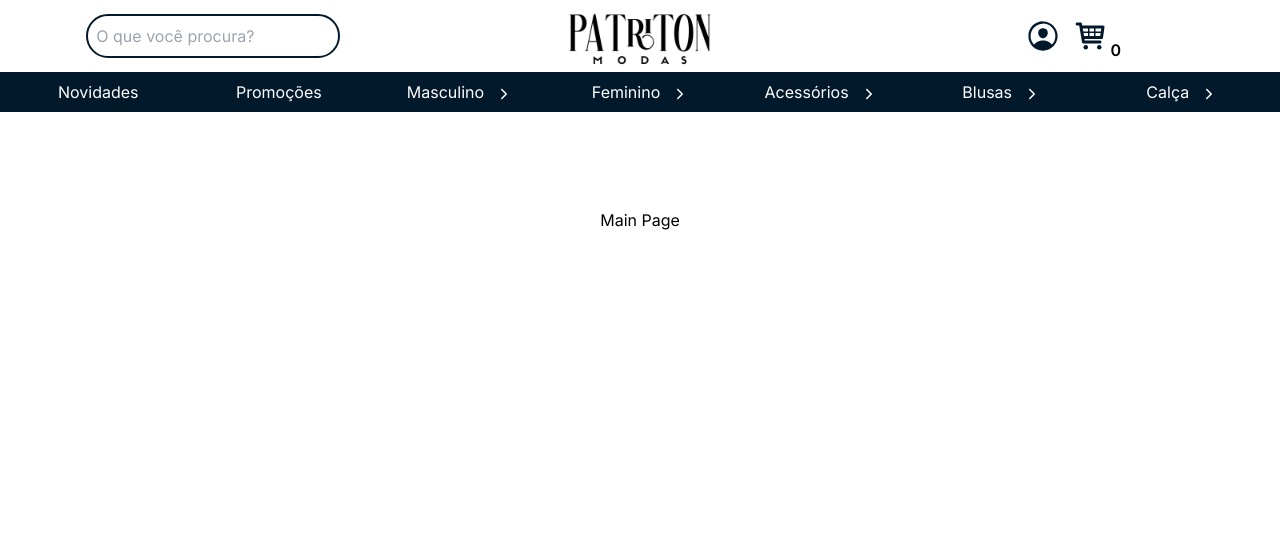
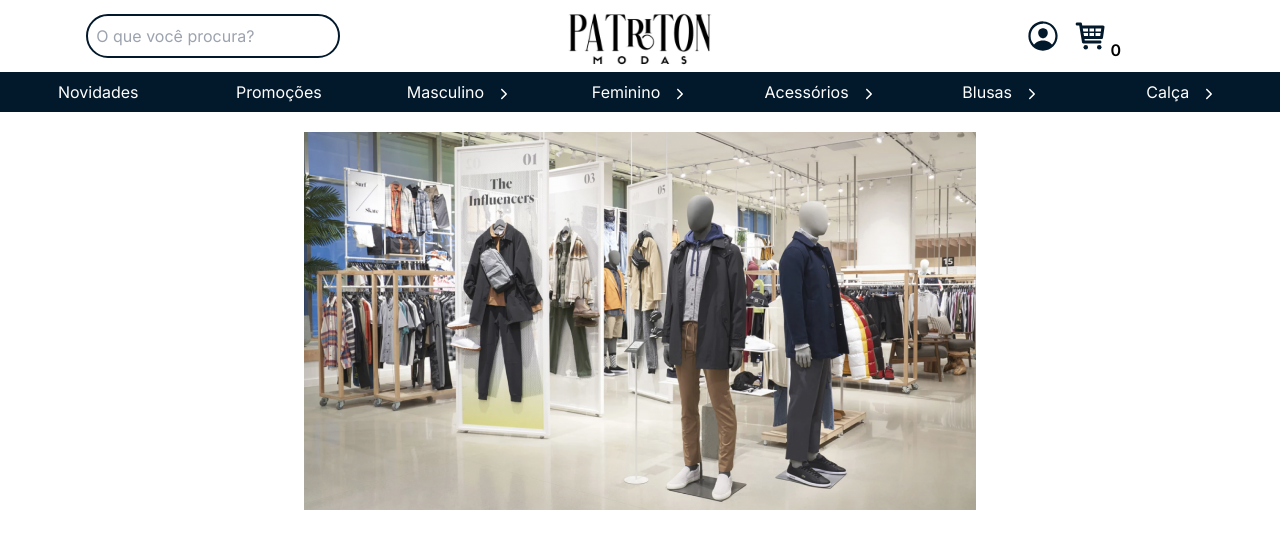
Before and after one commit to cristianomggrandi/patritonmodas, a Next.js app: page / in a window 1280 px wide. Shown: the top 548 px of the page. Built offline with nearby package versions, Linux system fonts and the light colour scheme.

Commit message:
Criar carrossel para página inicial

```diff
--- /dev/null
+++ b/src/app/carousel.tsx
@@ -0,0 +1,36 @@
+"use client"
+
+import Image from "next/image"
+import { useEffect, useState } from "react"
+
+export default function Carousel() {
+    const [imageIndex, setImageIndex] = useState(0)
+
+    const imageArray = ["/slideexemplo.jpg", "/slideexemplo2.jpg"]
+
+    useEffect(() => {
+        const imageChangeInterval = setInterval(() => {
+            setImageIndex(i => (i + 1) % imageArray.length)
+        }, 5000)
+
+        return () => clearInterval(imageChangeInterval)
+    })
+
+    return (
+        <div className="w-[672px] h-[378px] overflow-hidden">
+            <div className="w-full h-full">
+                {imageArray.map((imageSrc, index) => (
+                    <div
+                        key={index}
+                        className="absolute transition-opacity duration-700"
+                        style={{
+                            opacity: imageIndex === index ? 100 : 0,
+                        }}
+                    >
+                        <Image width={672} height={378} src={imageSrc} alt="Slide de exemplo" />
+                    </div>
+                ))}
+            </div>
+        </div>
+    )
+}
--- a/src/app/page.tsx
+++ b/src/app/page.tsx
@@ -1,10 +1,13 @@
+import Image from "next/image"
+import Carousel from "./carousel"
+
 export default function Home() {
     return (
         <main
-            className="flex min-h-screen flex-col items-center justify-between p-24 bg-white text-black"
+            className="flex min-h-screen flex-col items-center justify-between p-5 bg-white text-black"
             // TODO: Ver se bg-beige é melhor
         >
-            Main Page
+            <Carousel />
         </main>
     )
 }
```
Also changed, not shown: public/slideexemplo.jpg (added), public/slideexemplo2.jpg (added).
